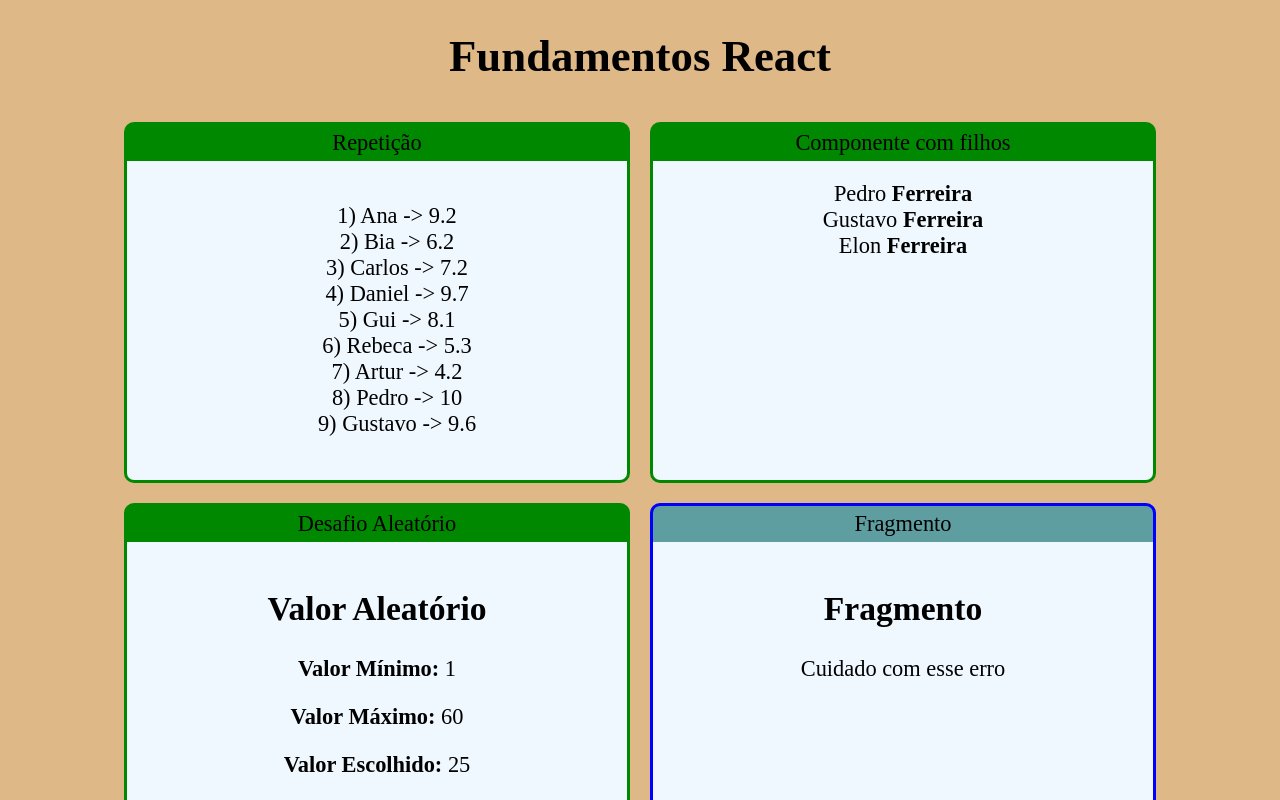
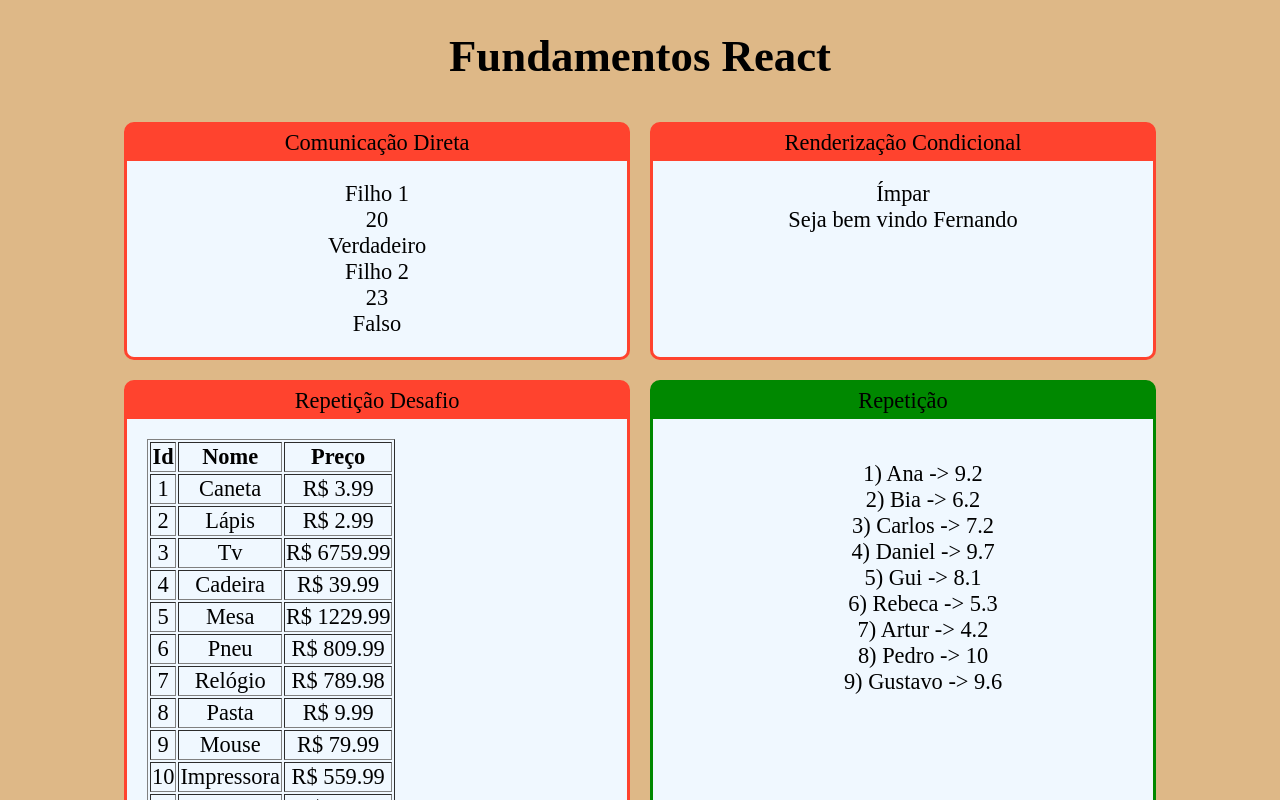
Before and after one commit to NovaisGabriel/React_Basics, a React (Create React App) app in the folder react-app/: page / in a window 1280 px wide. Shown: the top 800 px of the page. Built offline with nearby package versions, Linux system fonts and the light colour scheme.

Commit message:
Comunicaçao Direta

```diff
--- a/react-app/src/App.jsx
+++ b/react-app/src/App.jsx
@@ -9,12 +9,26 @@ import Card from './components/layout/Card';
 import Familia from './components/basicos/Familia';
 import FamiliaMembro from './components/basicos/FamiliaMembro';
 import ListaAlunos from './components/repeticao/ListaAlunos';
+import TabelaProdutos from './components/repeticao/TabelaProdutos';
+import ParOuImpar from './components/condicional/ParOuImpar';
+import UsuarioInfo from './components/condicional/UsuarioInfo';
+import DiretaPai from './components/comunicacao/DiretaPai';
 
 export default () => (
     <div className="App">
         <h1>Fundamentos React</h1>
 
         <div className="Cards">
+            <Card titulo="Comunicação Direta" color="#FF432E">
+                <DiretaPai></DiretaPai>
+            </Card>
+            <Card titulo="Renderização Condicional" color="#FF432E">
+                <ParOuImpar numero={21}></ParOuImpar>
+                <UsuarioInfo usuario={{ nome: 'Fernando' }}></UsuarioInfo>
+            </Card>
+            <Card titulo="Repetição Desafio" color="#FF432E">
+                <TabelaProdutos></TabelaProdutos>
+            </Card>
             <Card titulo="Repetição" color="#080">
                 <ListaAlunos></ListaAlunos>
             </Card>
--- /dev/null
+++ b/react-app/src/components/comunicacao/DiretaFilho.jsx
@@ -0,0 +1,11 @@
+import React from 'react'
+
+export default props => {
+    return (
+        <div>
+            <div>{props.texto}</div>
+            <div>{props.numero}</div>
+            <div>{props.bool ? 'Verdadeiro' : 'Falso'}</div>
+        </div>
+    )
+}
--- /dev/null
+++ b/react-app/src/components/comunicacao/DiretaPai.jsx
@@ -0,0 +1,11 @@
+import React from 'react'
+import DiretaFilho from './DiretaFilho'
+
+export default props => {
+    return (
+        <div>
+            <DiretaFilho texto="Filho 1" numero={20} bool={true}></DiretaFilho>
+            <DiretaFilho texto="Filho 2" numero={23} bool={false}></DiretaFilho>
+        </div>
+    )
+}
--- /dev/null
+++ b/react-app/src/components/condicional/ParOuImpar.jsx
@@ -0,0 +1,10 @@
+import React from 'react'
+
+export default props => {
+    const isPar = props.numero % 2 === 0
+    return (
+        <div>
+            { isPar ? <span>Par</span> : <span>Ímpar</span> }
+        </div>
+    )
+}
--- /dev/null
+++ b/react-app/src/components/condicional/UsuarioInfo.jsx
@@ -0,0 +1,13 @@
+import React from 'react'
+import ifs  from './if'
+
+export default props => {
+    const usuario = props.usuario || {}
+    return (
+        <div>
+            <ifs test={usuario && usuario.nome}>
+                Seja bem vindo {usuario.nome}
+            </ifs>
+        </div>
+    )
+}
--- /dev/null
+++ b/react-app/src/components/condicional/if.js
@@ -0,0 +1,7 @@
+export default props => {
+    if (props.test){
+        return props.children
+    } else {
+        return false
+    }
+}
--- /dev/null
+++ b/react-app/src/components/repeticao/TabelaProdutos.jsx
@@ -0,0 +1,34 @@
+import React from 'react'
+import produtos from '../../data/produtos';
+
+export default (props) => {
+
+    function getLinhas(){
+        return produtos.map(produto => {
+            return(
+                <tr>
+                    <td>{produto.id}</td>
+                    <td>{produto.nome}</td>
+                    <td>R$ {produto.preco}</td>
+                </tr>
+            )
+        })
+    }
+
+    return (
+        <div>
+            <table border="1">
+                <thead>
+                    <tr>
+                        <th>Id</th>
+                        <th>Nome</th>
+                        <th>Preço</th>
+                    </tr>
+                </thead>
+                <tbody>
+                    {getLinhas()}
+                </tbody>
+            </table>
+        </div>
+    )
+}
--- /dev/null
+++ b/react-app/src/data/produtos.js
@@ -0,0 +1,15 @@
+const produtos = [
+    {id: 1, nome: 'Caneta', preco: 3.99},
+    {id: 2, nome: 'Lápis', preco: 2.99},
+    {id: 3, nome: 'Tv', preco: 6759.99},
+    {id: 4, nome: 'Cadeira', preco: 39.99},
+    {id: 5, nome: 'Mesa', preco: 1229.99},
+    {id: 6, nome: 'Pneu', preco: 809.99},
+    {id: 7, nome: 'Relógio', preco: 789.98},
+    {id: 8, nome: 'Pasta', preco: 9.99},
+    {id: 9, nome: 'Mouse', preco: 79.99},
+    {id: 10, nome: 'Impressora', preco: 559.99},
+    {id: 11, nome: 'Caderno', preco: 29.99},
+]
+
+export default produtos;
```
